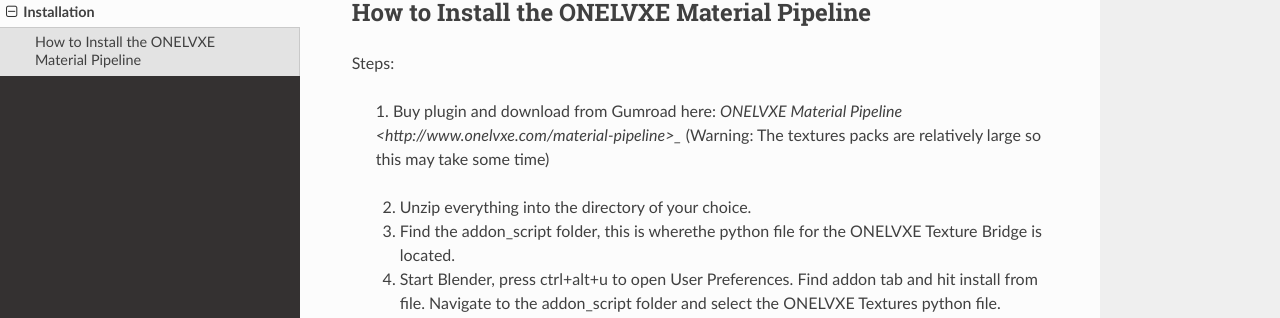
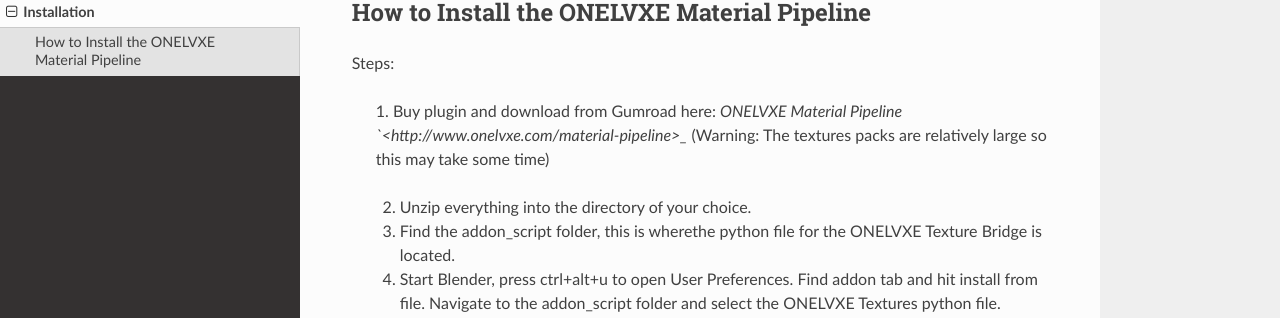
Before and after one commit to lvxejay/onelvxe-material-pipeline, a Sphinx documentation site: the page built from docs/installation.rst, in a window 1280 px wide. Shown: the part 164-482 px from the top of the page. Built offline with Sphinx 7.4.7 and the Read the Docs theme 2.0.0, drawn with Linux system fonts in a browser that asks for light colours; pages that are not in the unit, such as notebooks, are missing from menus.

```diff
--- a/docs/installation.rst
+++ b/docs/installation.rst
@@ -6,7 +6,7 @@ How to Install the ONELVXE Material Pipeline
 
 Steps:
 
-  1. Buy plugin and download from  Gumroad here: `ONELVXE Material Pipeline <http://www.onelvxe.com/material-pipeline>_`
+  1. Buy plugin and download from  Gumroad here: `ONELVXE Material Pipeline `<http://www.onelvxe.com/material-pipeline>_`
   (Warning: The textures packs are relatively large so this may take some time)
 
   2. Unzip everything into the directory of your choice.
```
